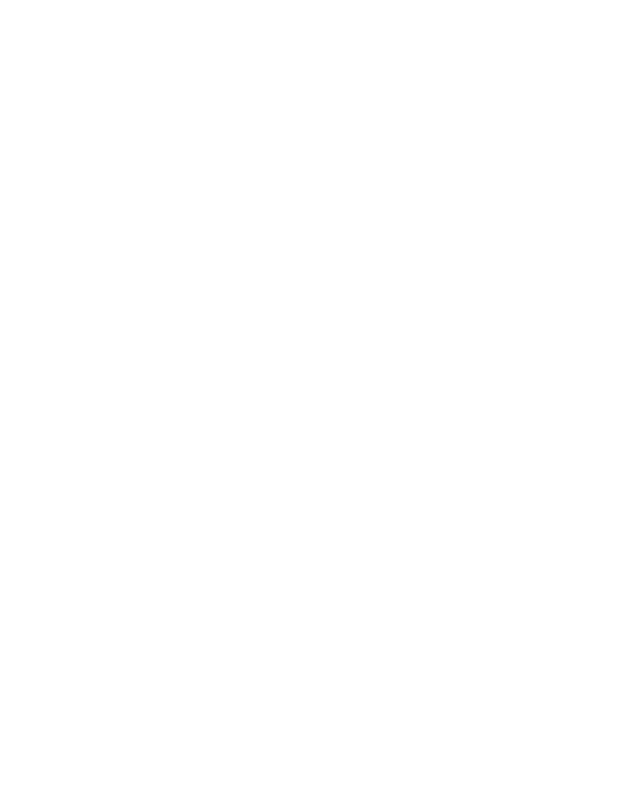
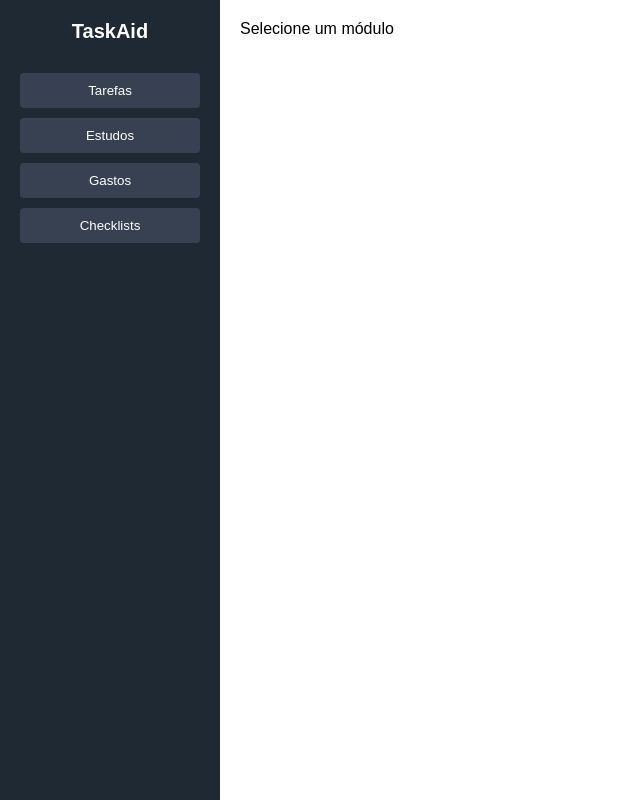
Before and after one commit to YukiGabriel/TaskId, a plain HTML site: page index.html in a window 1280 px wide. Shown: the whole page, without its empty margins (0-640 px from the left). Drawn offline with Linux system fonts and the light colour scheme.

Commit message:
Add initial HTML structure and CSS styles for TaskAid application

```diff
--- a/css/style.css
+++ b/css/style.css
@@ -0,0 +1,45 @@
+* {
+  margin: 0;
+  padding: 0;
+  box-sizing: border-box;
+  font-family: Arial, sans-serif;
+}
+
+.app {
+  display: flex;
+  height: 100vh;
+}
+
+.sidebar {
+  width: 220px;
+  background-color: #1f2933;
+  color: white;
+  padding: 20px;
+  display: flex;
+  flex-direction: column;
+  gap: 10px;
+}
+
+.sidebar h1 {
+  margin-bottom: 20px;
+  font-size: 20px;
+  text-align: center;
+}
+
+.sidebar button {
+  padding: 10px;
+  background: #374151;
+  color: white;
+  border: none;
+  cursor: pointer;
+  border-radius: 4px;
+}
+
+.sidebar button:hover {
+  background: #4b5563;
+}
+
+main {
+  flex: 1;
+  padding: 20px;
+}
--- a/index.html
+++ b/index.html
@@ -4,8 +4,26 @@
     <meta charset="UTF-8">
     <meta name="viewport" content="width=device-width, initial-scale=1.0">
     <title>TaskAid</title>
+
+    <link rel="stylesheet" href="css/style.css">
 </head>
 <body>
+    <div class="app">
+  <aside class="sidebar">
+    <h1>TaskAid</h1>
+
+    <button data-module="tasks">Tarefas</button>
+    <button data-module="studies">Estudos</button>
+    <button data-module="expenses">Gastos</button>
+    <button data-module="checklists">Checklists</button>
+  </aside>
+
+  <main id="content">
+    <p>Selecione um módulo</p>
+  </main>
+</div>
+
+<script src="./js/app.js"></script>
 
 </body>
 </html>
--- a/js/app.js
+++ b/js/app.js
@@ -0,0 +1,9 @@
+const buttons = document.querySelectorAll(".sidebar button");
+const content = document.getElementById("content");
+
+buttons.forEach(button => {
+  button.addEventListener("click", () => {
+    const module = button.dataset.module;
+    content.innerHTML = `<h2>${module}</h2>`;
+  });
+});
```
